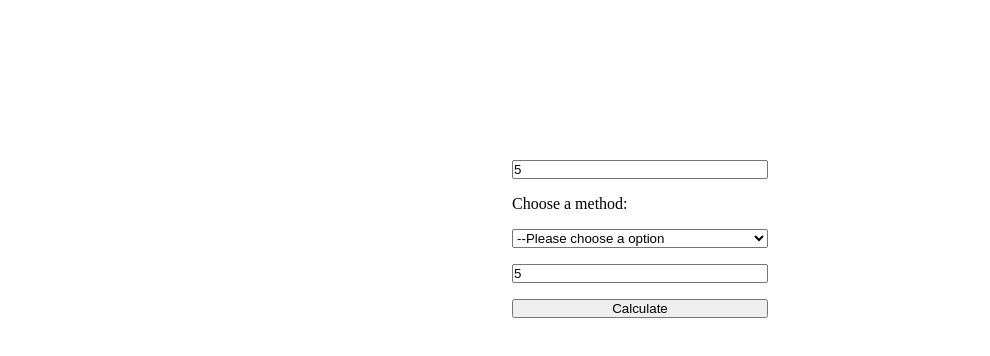
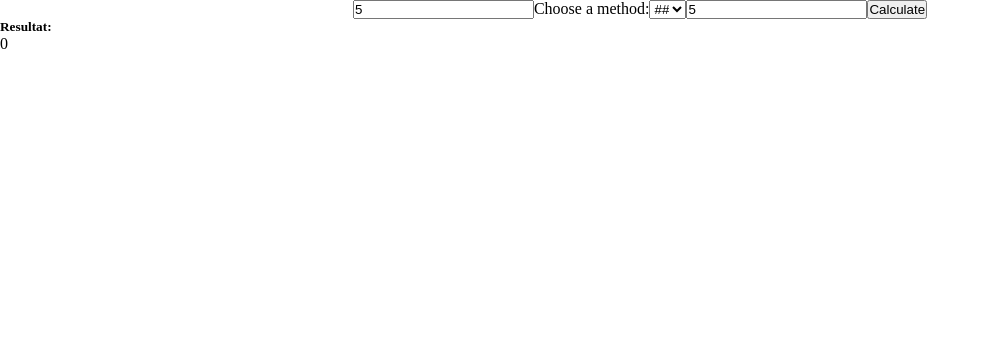
Before and after one commit to ForumMannen/calculator, a plain HTML site: page index.html in a window 1280 px wide. Both pictures are taken after typing "5", "5" into the empty fields and a click on the button "Calculate". Shown: the whole page, without its empty margins (0-990 px from the left). Drawn offline with Linux system fonts and the light colour scheme.

Commit message:
works fine, looks shit

```diff
--- a/index.html
+++ b/index.html
@@ -5,26 +5,29 @@
     <meta http-equiv="X-UA-Compatible" content="IE=edge">
     <meta name="viewport" content="width=device-width, initial-scale=1.0">
     <link rel="stylesheet" href="style/style.css">
+    <link rel="shortcut icon" href="#">
     <script src="script/script.js" defer></script>
     <title>Calculator</title>
 </head>
 <body>
 
 <div class="container">
-    <form>
-        <input type="number" id="num1" placeholder="NUMBER">
-        <label for="method">Choose a method:</label>
-        <select name="method" id="method">
-        <option value="">--Please choose a option</option>
-        <option value="addition">+</option>
-        <option value="subtraction">-</option>
-        <option value="multiplication">*</option>
-        <option value="division">/</option>
-        </select>
-        <input type="number" id="num2" placeholder="NUMBER">
-        <button type="button" id="countbtn" onclick="countIt()">Calculate</button>
-    </form>
+    <input type="number" class="num1" placeholder="NUMBER">
+
+    <label for="method">Choose a method:</label>
+    <select name="method" id="method">
+        <option value="">##</option>
+        <option value="+">+</option>
+        <option value="-">-</option>
+        <option value="*">*</option>
+        <option value="/">/</option>
+    </select>
+    <input type="number" class="num2" placeholder="NUMBER">
+    <button>Calculate</button>
 </div>
+
+<h5>Resultat:</h5>
+<ul></ul>
 
 </body>
 </html>
--- a/script/script.js
+++ b/script/script.js
@@ -1,15 +1,31 @@
-const firstField = document.getElementById("num1").value;
-const secondField = document.getElementById("num2").value;
+const select = document.querySelector("select");
+const btn = document.querySelector("button");
+const ul = document.querySelector("ul");
 
-switch (firstField, secondField) {
-    case "addition":
+btn.addEventListener("click", () => {
+
+    const num1 = parseInt(document.querySelector(".num1").value);
+    const num2 = parseInt(document.querySelector(".num2").value);
+    let sum;
+
+    switch(select.value) {
+        case "+":
+            sum = num1 + num2;
             break;
-    case "subtraction":
+        case "-":
+            sum = num1 - num2;
             break;
-    case "multiplication":
+        case "*":
+            sum = num1 * num2;
             break;
-    case "division":
+        case "/":
+            sum = num1 / num2;
             break;
         default:
-        text = "Can't count...";
+            sum = 0;
     }
+
+    const li = document.createElement("li");
+    li.innerText = sum;
+    ul.appendChild(li);
+});
```
Lines whose indentation alone changed are shown as unchanged.
